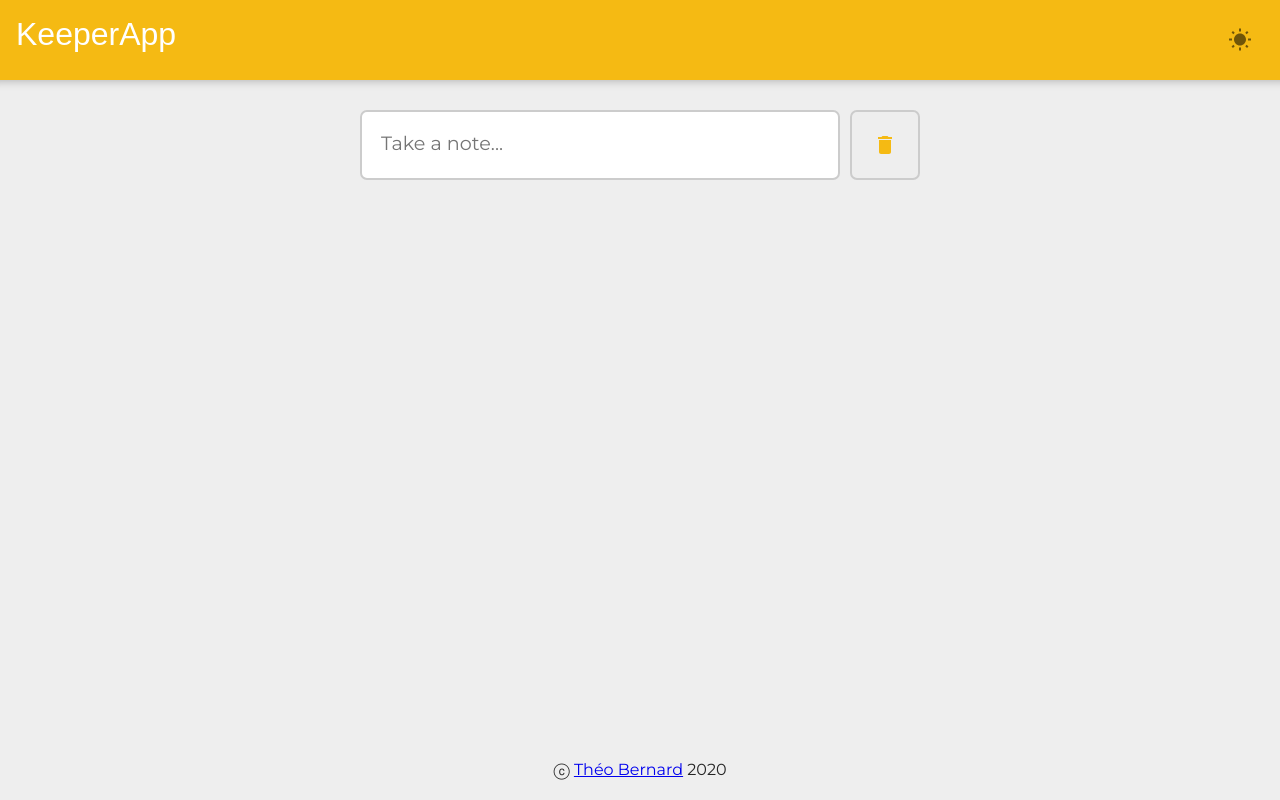
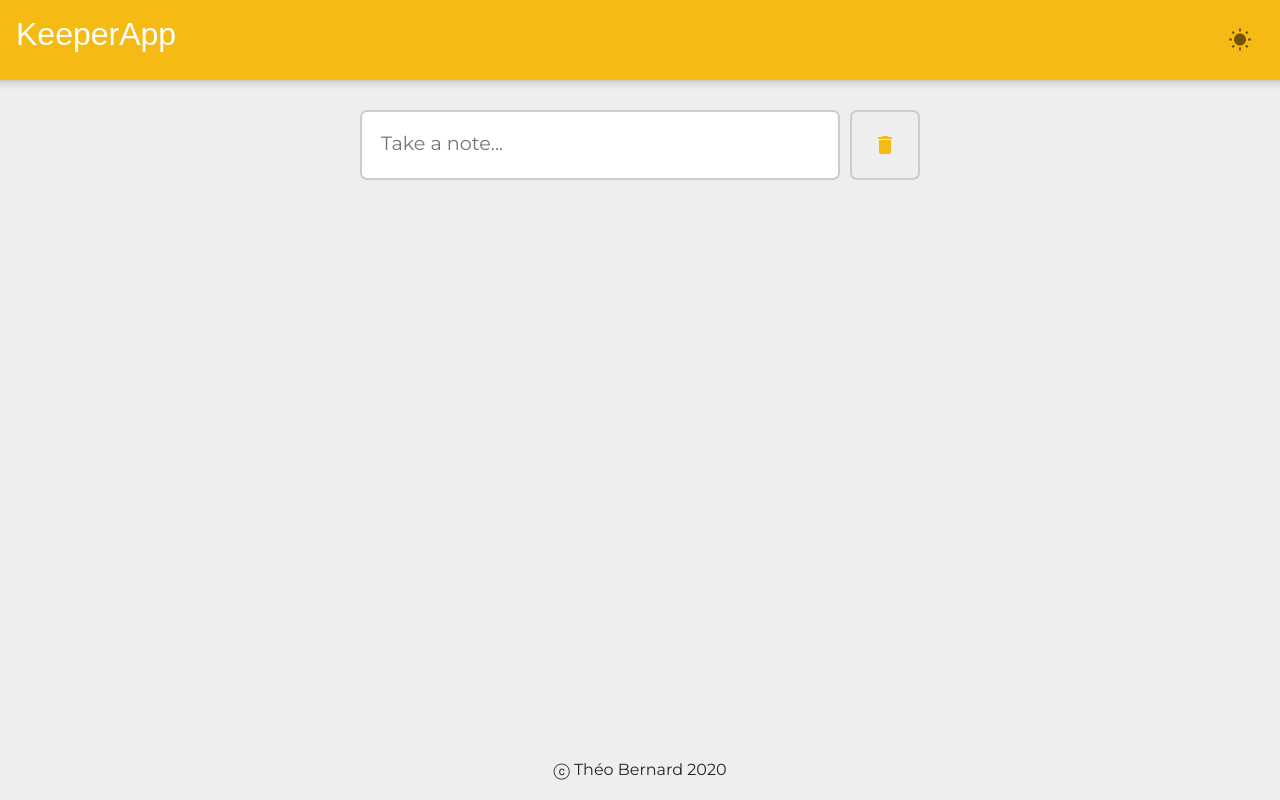
Before and after one commit to TheoBernard97/react-gh-pages, a React (Create React App) app: page / in a window 1280 px wide. Built offline with nearby package versions, Linux system fonts and the light colour scheme; a web font is replaced by a local one.

Commit message:
Fix text-decoration & color for the portfolio link

```diff
--- a/src/index.css
+++ b/src/index.css
@@ -132,6 +132,11 @@ form.create-note button {
   outline: none;
 }
 
+footer a {
+  text-decoration: none;
+  color: unset;
+}
+
 /* Dark Theme*/
 
 .main-div.dark-mode {
```
